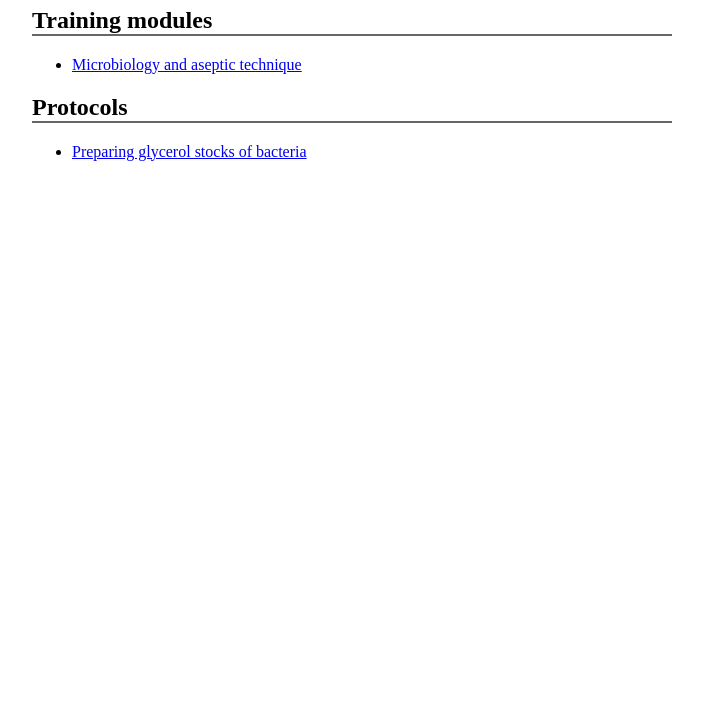
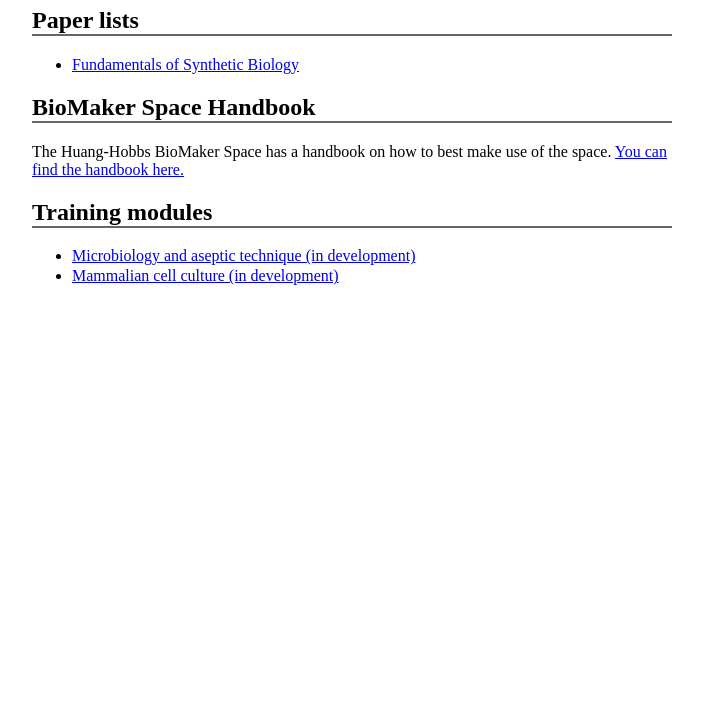
Before and after one commit to hhbms/hhbms.github.io, a Gatsby site in the folder public-notes/: page / in a window 1280 px wide. Shown: the part 73-800 px from the top of the page, without its empty margins (288-991 px from the left). Built offline with nearby package versions, Linux system fonts and the light colour scheme; Gatsby itself is replaced by a stand-in of ours.

Commit message:
update home

```diff
--- /dev/null
+++ b/public-notes/src/content/index.mdx
@@ -0,0 +1,13 @@
+import { Link } from "gatsby"
+
+# MIT Huang-Hobbs BioMaker Space
+
+## Paper lists
+- <a href="https://www.zotero.org/groups/4807977/hhbms/collections/TGYJQNGS" target="_blank" rel="noreferrer">Fundamentals of Synthetic Biology</a>
+
+## BioMaker Space Handbook
+The Huang-Hobbs BioMaker Space has a handbook on how to best make use of the space. <a href="https://tinyurl.com/mwpvafh6" target="_blank" rel="noreferrer">You can find the handbook here.</a>
+
+## Training modules
+- <Link to="/microbiology">Microbiology and aseptic technique (in development)</Link>
+- <Link to="/tissue-culture">Mammalian cell culture (in development)</Link>
--- a/public-notes/src/content/protocols/index.mdx
+++ /dev/null
@@ -1,3 +0,0 @@
-# Protocols
-
-## Preparing glycerol stocks of bacteria
--- /dev/null
+++ b/public-notes/src/content/tissue-culture/index.mdx
@@ -0,0 +1,3 @@
+# Tissue (mammalian cell) culture
+
+- [Getting started with tissue culture](https://www.youtube.com/watch?v=x7HVw1Va4qs)
--- a/public-notes/src/pages/index.js
+++ b/public-notes/src/pages/index.js
@@ -2,27 +2,12 @@ import * as React from "react"
 import { Link } from "gatsby"
 
 import * as styles from "../styles/notes.module.scss"
+import IndexContent from "../content/index.mdx"
 
 const IndexPage = () => (
   <div className={styles.mainContainer}>
     <div>
-      <h1>MIT Huang-Hobbs BioMakerspace</h1>
-
-      <h2>Training modules</h2>
-      <ul>
-        <li>
-          <Link to="/microbiology">Microbiology and aseptic technique</Link>
-        </li>
-      </ul>
-
-      <h2>Protocols</h2>
-      <ul>
-        <li>
-          <Link to="/protocols#preparing-glycerol-stocks-of-bacteria">
-            Preparing glycerol stocks of bacteria
-          </Link>
-        </li>
-      </ul>
+      <IndexContent />
     </div>
   </div>
 )
```
Also changed, not shown: 1 other file.
